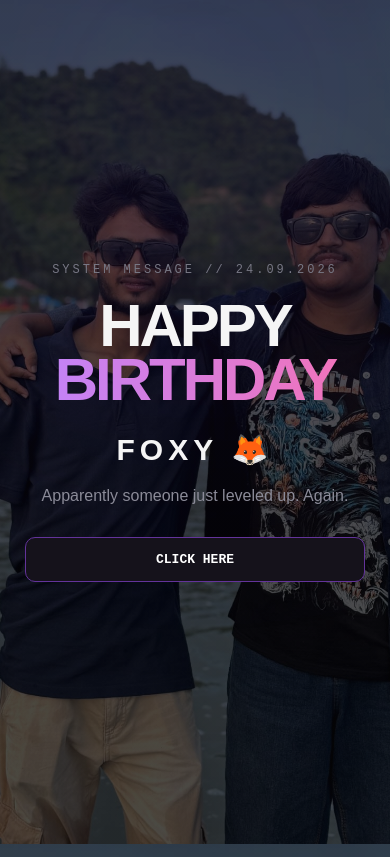
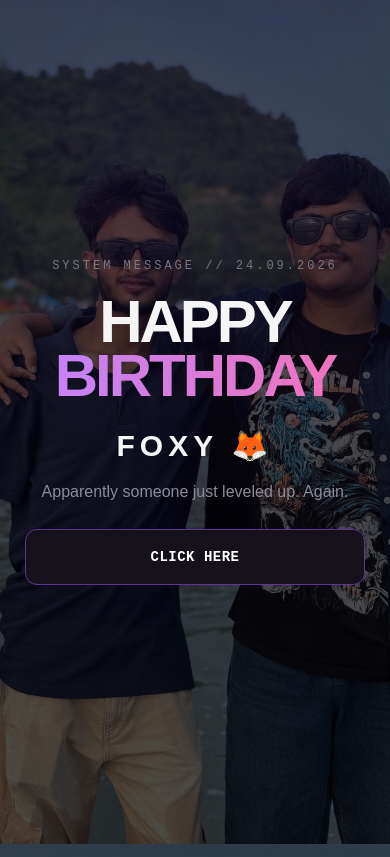
Before and after one commit to azharul1110/birthday-gift, a plain HTML site: page index.html in a window 390 px wide. Drawn offline with Linux system fonts and the light colour scheme.

Commit message:
updated responsive part

```diff
--- a/style.css
+++ b/style.css
@@ -523,7 +523,6 @@
 
     .terminal-body {
         padding: 25px 18px;
-
         font-size: 12px;
     }
 
@@ -537,25 +536,33 @@
 
     .song-photo-frame {
         width: 100%;
-
         padding: 6px;
-
         border-radius: 14px;
     }
 
     .song-photo-frame img {
         max-height: 42vh;
-
         border-radius: 10px;
     }
 
     .song-text {
         font-size: 24px;
-
         line-height: 1.6;
     }
 
+    /* Mobile Buttons */
+
     button {
         width: 100%;
+        min-height: 56px;
+
+        padding: 16px 20px;
+
+        margin-top: 28px;
+
+        font-size: 14px;
+        letter-spacing: 0.5px;
+
+        border-radius: 12px;
     }
 }
```
